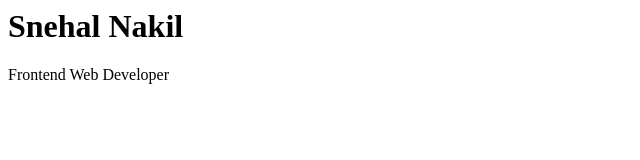
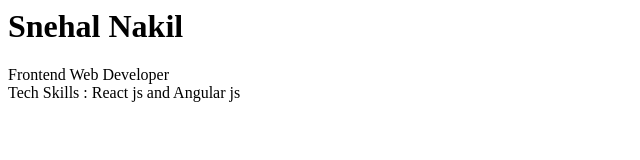
Before and after one commit to SnehalNakil-17/Assi1, a plain HTML site: page index.html in a window 1280 px wide. Shown: the whole page, without its empty margins (0-640 px from the left). Drawn offline with Linux system fonts and the light colour scheme.

Commit message:
add new line in new

```diff
--- a/index.html
+++ b/index.html
@@ -1,3 +1,3 @@
 <h1>Snehal Nakil</h1>
 
-<p> Frontend Web Developer</p>
+<p> Frontend Web Developer <br>Tech Skills : React js and Angular js </p>
```
